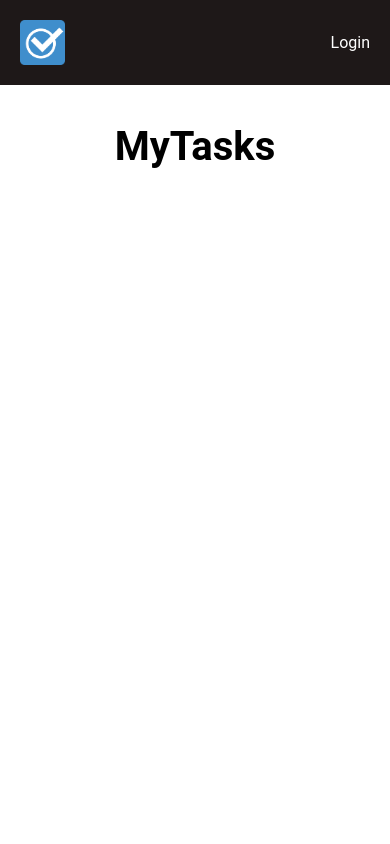
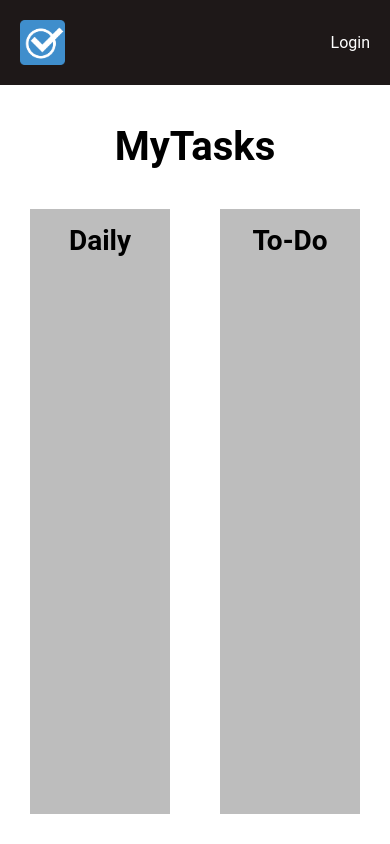
Before and after one commit to bryan-alves/to-do-app, a Vue app: page / in a window 390 px wide. Built offline with nearby package versions, Linux system fonts and the light colour scheme.

Commit message:
style: responsive layout

```diff
--- a/src/assets/main.css
+++ b/src/assets/main.css
@@ -1,5 +1,6 @@
 /* color palette from <https://github.com/vuejs/theme> */
 :root {
+  --pageHeaderHeight: 85px;
   --vt-c-white: #ffffff;
   --vt-c-text-dark-1: var(--vt-c-white);
 }
@@ -30,4 +31,5 @@ body {
   margin: 0 auto;
   padding: 0rem;
   font-weight: normal;
+  height: 100vh;
 }
--- a/src/components/PageHeader.vue
+++ b/src/components/PageHeader.vue
@@ -1,12 +1,3 @@
-<script setup>
-defineProps({
-  msg: {
-    type: String,
-    required: true,
-  },
-});
-</script>
-
 <template>
   <header>
     <RouterLink to="/">
@@ -31,6 +22,7 @@ header {
   display: flex;
   padding: 20px;
   justify-content: space-between;
+  height: var(--pageHeaderHeight);
 }
 
 .router-link-active {
--- a/src/views/MyTasks.vue
+++ b/src/views/MyTasks.vue
@@ -1,18 +1,43 @@
-<script setup>
+<script>
+import TaskCardVue from "../components/TaskCard.vue";
 
+export default {
+  components: {
+    TaskCardVue,
+  },
+};
 </script>
 
 <template>
-  <main>
-    <h1>MyTasks</h1>
+  <main class="tasks">
+    <h1 class="tasks__title">MyTasks</h1>
+    <div class="tasks__container">
+      <TaskCardVue id="daily" title="Daily"/>
+      <TaskCardVue id="to-do" title="To-Do"/>
+    </div>
   </main>
 </template>
 
-<style scoped>
-h1 {
-  text-align: center;
-  font-size: 2.5rem;
-  font-weight: 700;
-  margin: 30px 0px;
+<style lang="scss" scoped>
+.tasks {
+  align-items: center;
+  display: flex;
+  flex-direction: column;
+  height: calc(100% - var(--pageHeaderHeight));
+  padding: 30px;
+
+  &__title {
+    text-align: center;
+    font-size: 2.5rem;
+    font-weight: 700;
+    margin-bottom: 30px;
+  }
+
+  &__container {
+    display: flex;
+    gap: 50px;
+    height: 100%;
+    width: 100%;
+  }
 }
 </style>
```
